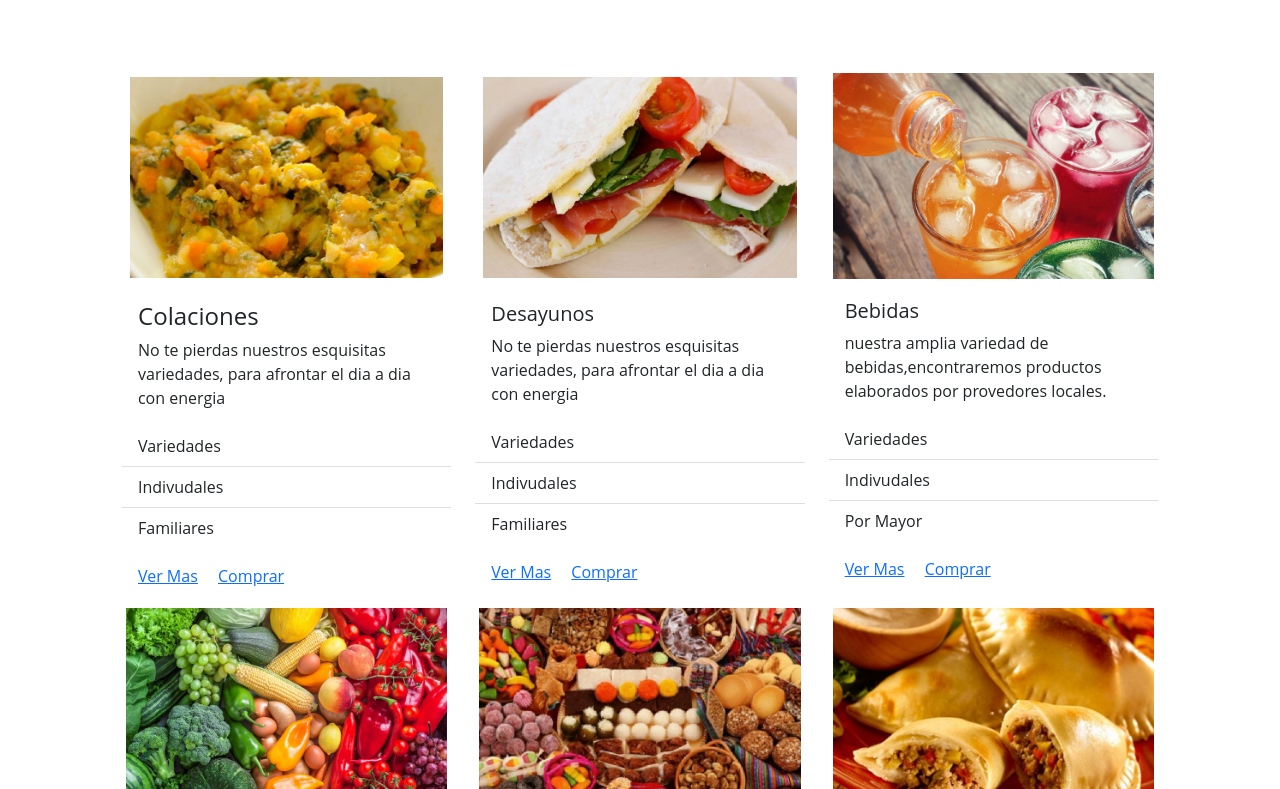
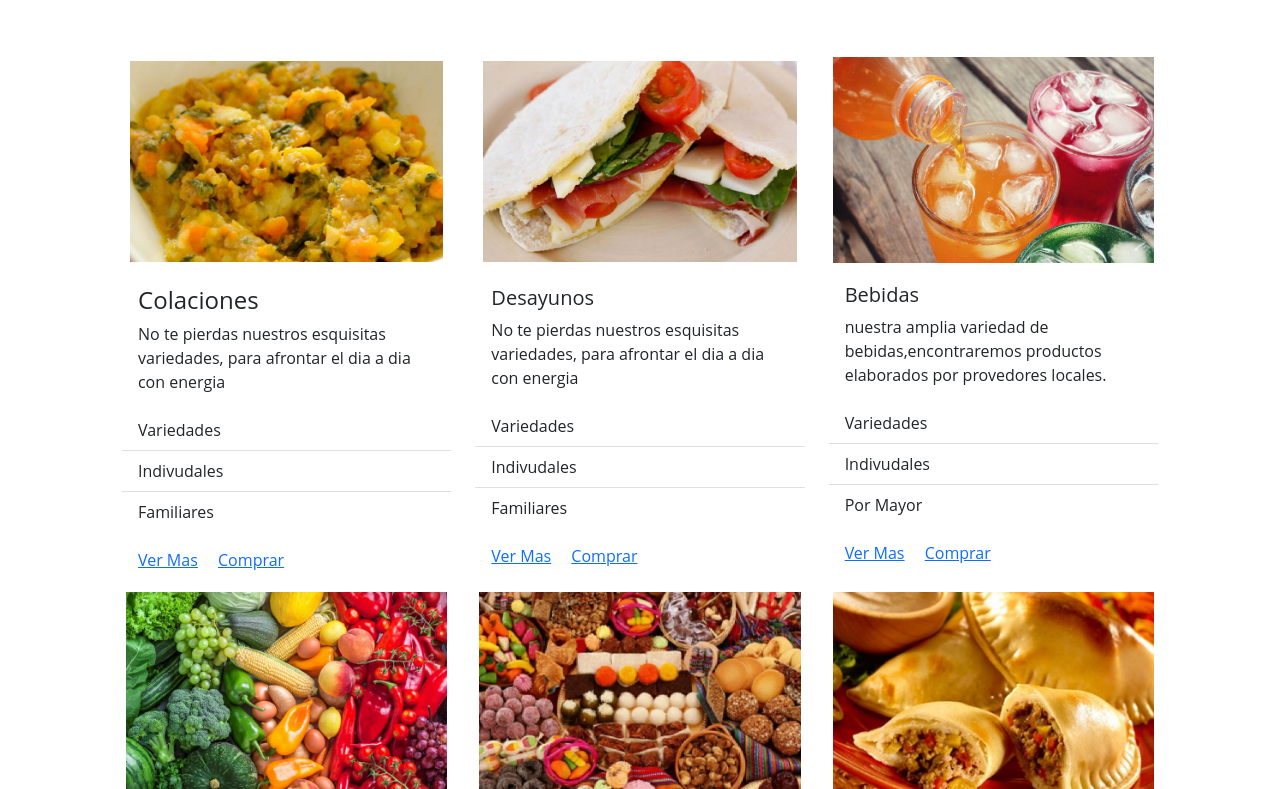
Before and after one commit to fenaluck/iguana, a plain HTML site: page index.html in a window 1280 px wide. Shown: the part 219-1008 px from the top of the page. Drawn offline with nearby package versions, Linux system fonts and the light colour scheme; a web font is replaced by a local one.

Commit message:
se modifico el padin a su origen

```diff
--- a/Assets/css/style.css
+++ b/Assets/css/style.css
@@ -1,6 +1,6 @@
 body{
     font-family:'Open Sans', sans-serif;
-    padding:2rem;}
+    padding:1rem;}
 /* barra navegacion */
 .nvarcolor{
     background-color:#e83e8c !important;}
```
